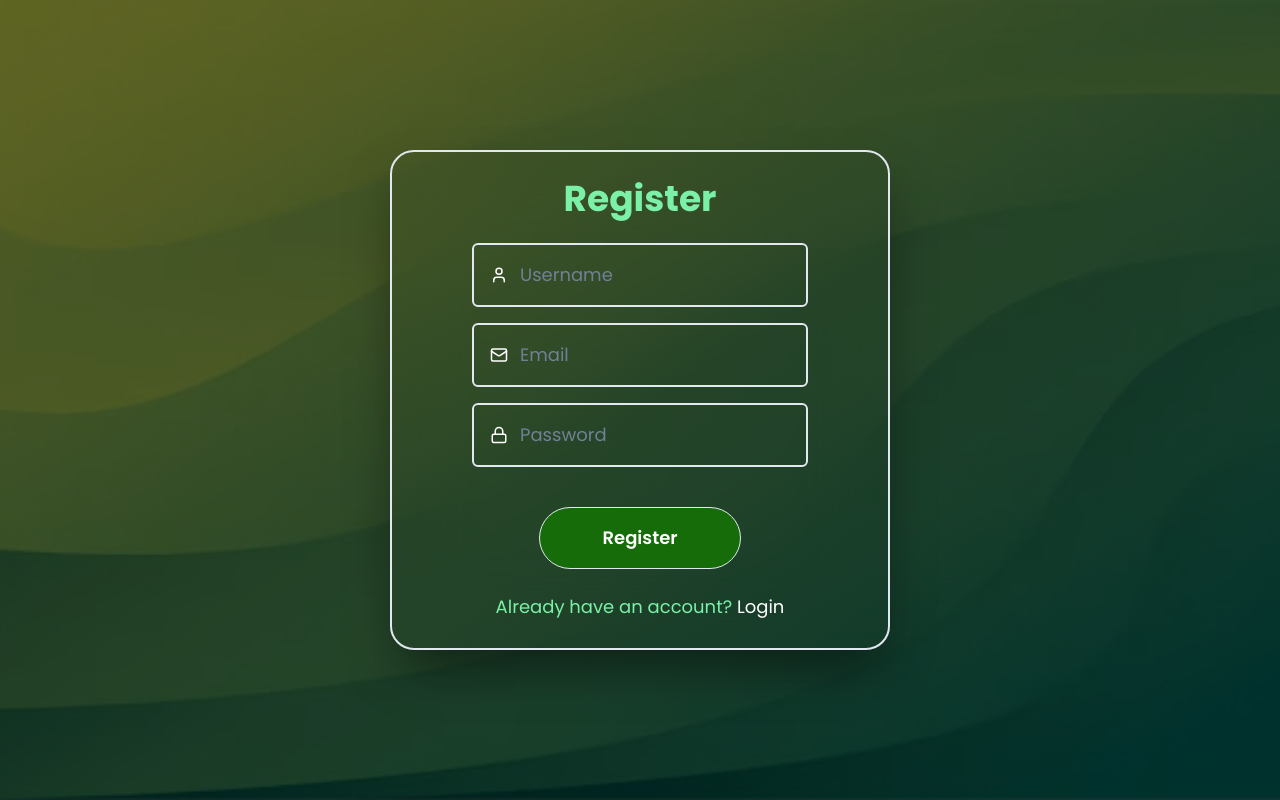
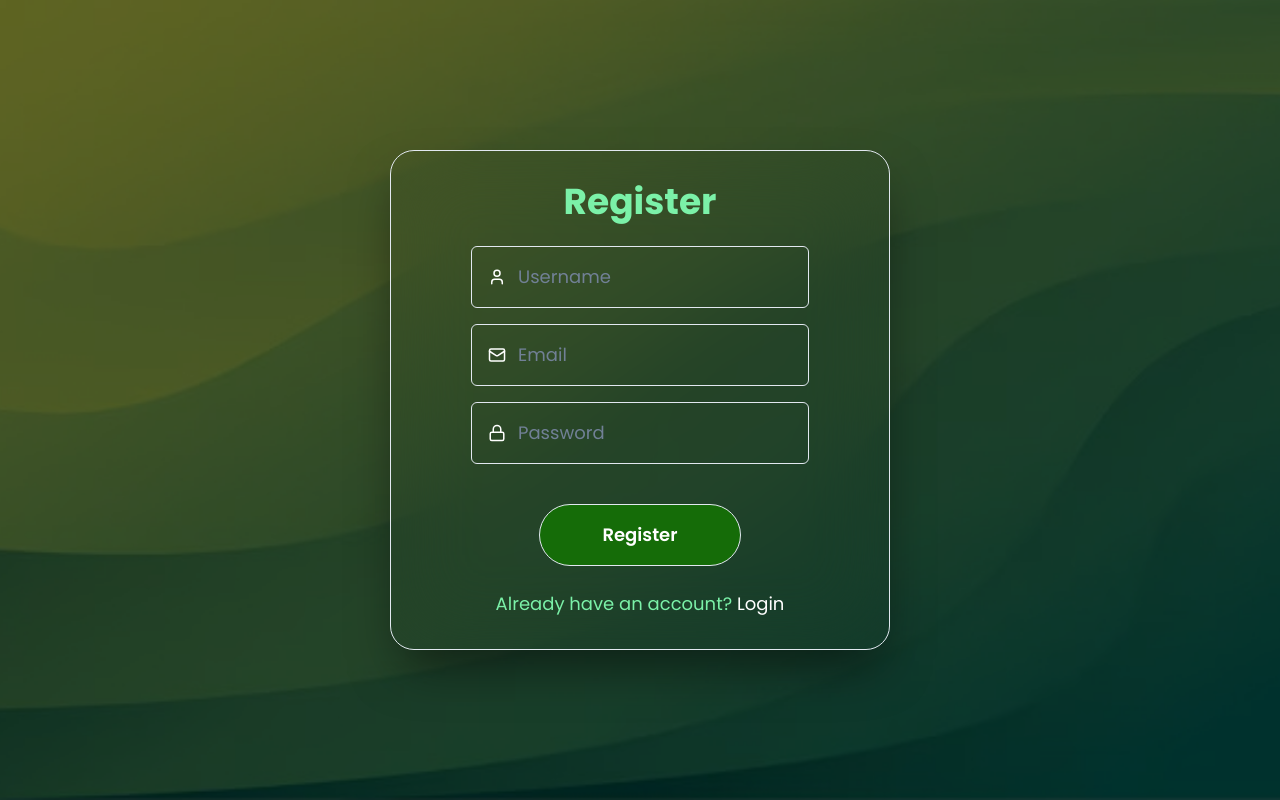
Before and after one commit to Dhanush12212/CodeMesh, a React (Vite) app in the folder client/: page /register in a window 1280 px wide. Built offline with nearby package versions, Linux system fonts and the light colour scheme; no server answers.

Commit message:
Updated UI

```diff
--- a/client/src/components/Login.jsx
+++ b/client/src/components/Login.jsx
@@ -51,7 +51,7 @@ function Login() {
         {/* Login Form */}
         <form
             onSubmit={handleSubmit}
-            className="relative z-20 w-full md:w-[450px] lg:w-[500px] lg:h-[500px] min-h-[380px] md:h-[450px] sm:h-[400px] bg-transparent border-2 border-white/50 rounded-3xl flex flex-col items-center text-green-300 p-6 md:px-20  justify-center backdrop-blur-2xl shadow-xl shadow-black/50"
+            className="relative z-20 w-full md:w-[450px] lg:w-[500px] lg:h-[500px] min-h-[380px] md:h-[450px] sm:h-[400px] bg-transparent border border-white/50 rounded-3xl flex flex-col items-center text-green-300 p-6 md:px-20  justify-center backdrop-blur-2xl shadow-xl shadow-black/50"
         >
 
           <h1 className="text-3xl sm:text-4xl font-bold text-center mb-6">Login</h1>
@@ -64,7 +64,7 @@ function Login() {
           )}
 
           {/* Email */}
-          <div className="w-full mb-4 flex items-center border-2 rounded-md p-3 sm:p-4">
+          <div className="w-full mb-4 flex items-center border rounded-md p-3 sm:p-4">
             <Mail className="text-white mr-3" size={20} />
             <input
               type="text"
@@ -77,7 +77,7 @@ function Login() {
           </div>
 
           {/* Password */}
-          <div className="w-full mb-4 flex items-center border border-2 rounded-md p-3 sm:p-4">
+          <div className="w-full mb-4 flex items-center border rounded-md p-3 sm:p-4">
             <Lock className="text-white mr-3" size={20} />
             <input
               type="password"
--- a/client/src/components/Register.jsx
+++ b/client/src/components/Register.jsx
@@ -49,7 +49,7 @@ function Register() {
         {/* Register Form */}
         <form
           onSubmit={handleSubmit}
-          className="relative z-20 w-full md:w-[450px] lg:w-[500px] lg:h-[500px] max-w-[550px] max-h-[550px] min-h-[400px] bg-transparent border-2 border-white/50 rounded-3xl flex flex-col items-center text-green-300 md:px-20 p-6 justify-center backdrop-blur-2xl shadow-2xl shadow-black/50"
+          className="relative z-20 w-full md:w-[450px] lg:w-[500px] lg:h-[500px] max-w-[550px] max-h-[550px] min-h-[400px] bg-transparent border border-white/50 rounded-3xl flex flex-col items-center text-green-300 md:px-20 p-6 justify-center backdrop-blur-2xl shadow-2xl shadow-black/50"
         >
 
           <h1 className="text-3xl sm:text-4xl font-bold text-center mb-6">Register</h1>
@@ -62,7 +62,7 @@ function Register() {
           )}
 
           {/* Username Field */}
-          <div className="w-full mb-4 flex items-center border-2  rounded-md p-3 sm:p-4">
+          <div className="w-full mb-4 flex items-center border rounded-md p-3 sm:p-4">
             <User className="text-white mr-3" size={20} />
             <input
               type="text"
@@ -76,7 +76,7 @@ function Register() {
           </div>
 
           {/* Email Field */}
-          <div className="w-full mb-4 flex items-center border-2 rounded-md p-3 sm:p-4">
+          <div className="w-full mb-4 flex items-center border rounded-md p-3 sm:p-4">
             <Mail className="text-white mr-3" size={20} />
             <input
               type="email"
@@ -90,7 +90,7 @@ function Register() {
           </div>
 
           {/* Password Field */}
-          <div className="w-full mb-4 flex items-center border-2 rounded-md p-3 sm:p-4">
+          <div className="w-full mb-4 flex items-center border rounded-md p-3 sm:p-4">
             <Lock className="text-white mr-3" size={20} />
             <input
               type="password"
--- a/client/src/pages/LandingPage.jsx
+++ b/client/src/pages/LandingPage.jsx
@@ -125,7 +125,7 @@ function LandingPage() {
             type="text"
             name='code'
             placeholder="Enter Room Code"
-            className='border-b-2 outline-none text-white text-center px-4 py-2 lg:text-xl md:text-lg w-full rounded-md shadow-md focus:ring-2 focus:ring-green-600'
+            className='border-b outline-none text-white text-center px-4 py-2 lg:text-xl md:text-lg w-full rounded-md shadow-md focus:ring-2 focus:ring-green-600'
             value={roomId}
             onChange={(e) => setRoomId(e.target.value)}
           />
```
